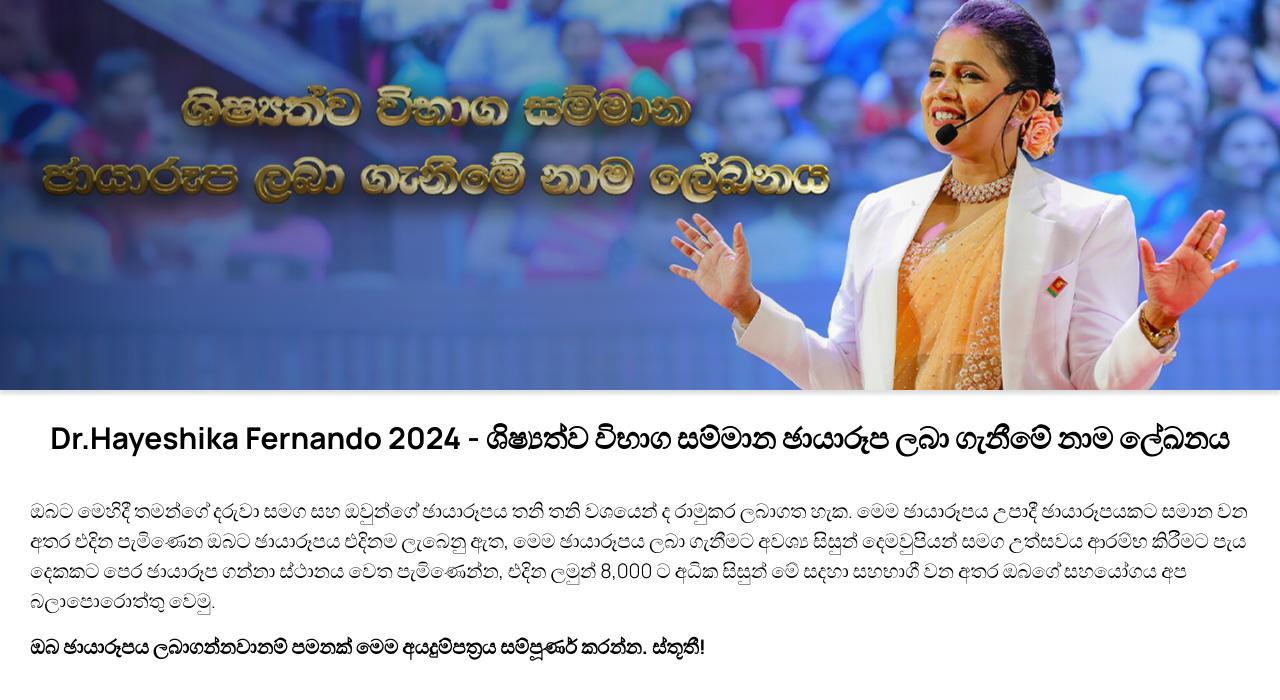
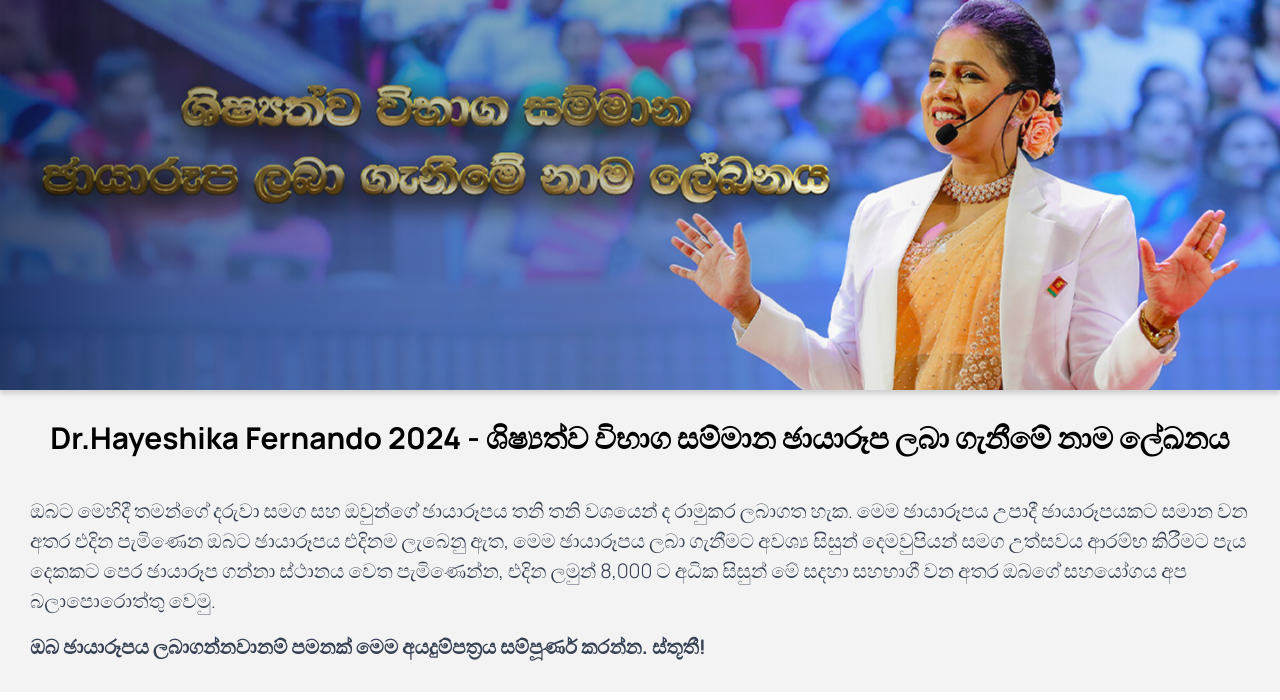
Before and after one commit to Lasith22/graduation-app, a React (Vite) app: page / in a window 1280 px wide. Shown: the top 700 px of the page. Built offline with nearby package versions, Linux system fonts and the light colour scheme.

Commit message:
Update IntroDuction component styles for improved readability and aesthetics

```diff
--- a/src/components/home/IntroDuction.jsx
+++ b/src/components/home/IntroDuction.jsx
@@ -2,7 +2,7 @@ import React from 'react';
 
 const IntroDuction = () => {
   return (
-    <div className="bg-white p-[30px]">
+    <div className="bg-[#F3F3F3] p-[30px]">
       <div className="flex flex-col gap-5 md:gap-10 justify-center items-center ">
         <h1 className="text-xl md:text-3xl  font-bold text-center font-primary">
           {' '}
@@ -10,7 +10,7 @@ const IntroDuction = () => {
           නාම ලේඛනය
         </h1>
         <div className="flex flex-col gap-2 md:gap-4 ">
-          <h1 className="text-sm md:text-xl text-start font-primary font-light leading-normal tracking-tight-[1.3px]">
+          <h1 className="text-sm md:text-xl text-start font-primary font-light text-gray-700 leading-normal tracking-tight-[1.3px]">
             ඔබට මෙහිදී තමන්ගේ දරුවා සමග සහ ඔවුන්ගේ ඡායාරූපය තනි තනි වශයෙන් ද
             රාමුකර ලබාගත හැක. මෙම ඡායාරූපය උපාදී ඡායාරූපයකට සමාන වන අතර එදින
             පැමිණෙන ඔබට ඡායාරූපය එදිනම ලැබෙනු ඇත, මෙම ඡායාරූපය ලබා ගැනීමට අවශ්‍ය
@@ -18,7 +18,7 @@ const IntroDuction = () => {
             ගන්නා ස්ථානය වෙත පැමිණෙන්න, එදින ලමුන් 8,000 ට අධික සිසුන් මේ සදහා
             සහභාගී වන අතර ඔබගේ සහයෝගය අප බලාපොරොත්තු වෙමු.
           </h1>
-          <h1 className="text-sm md:text-xl text-start font-primary font-bold leading-normal tracking-tight-[1.3px]">
+          <h1 className="text-sm md:text-xl text-start font-primary font-bold text-gray-700 leading-normal tracking-tight-[1.3px]">
             ඔබ ඡායාරූපය ලබාගන්නවානම් පමනක් මෙම අයදුම්පත්‍රය සම්පූර්ණ කරන්න.
             ස්තූතී!
           </h1>
```
